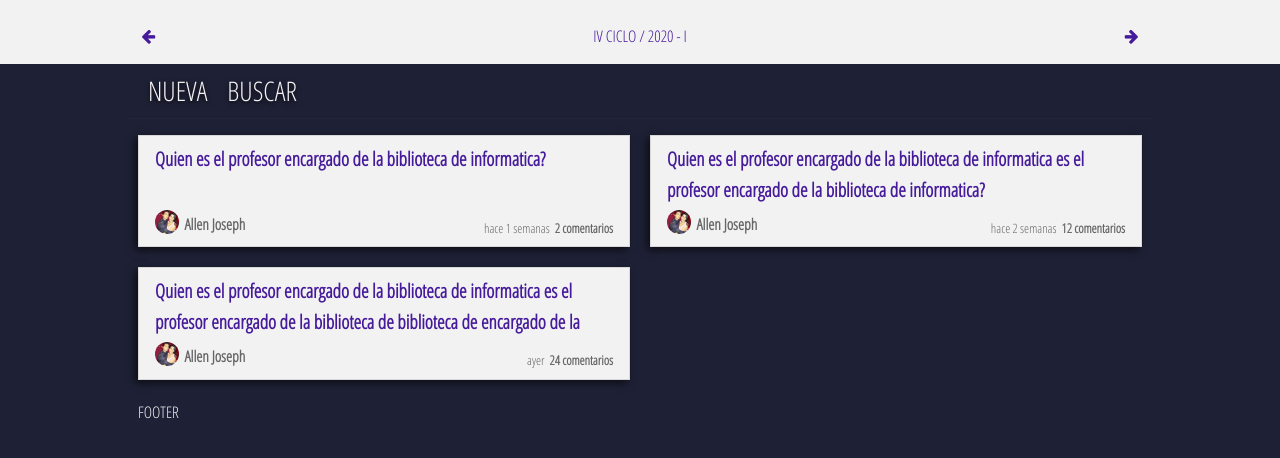
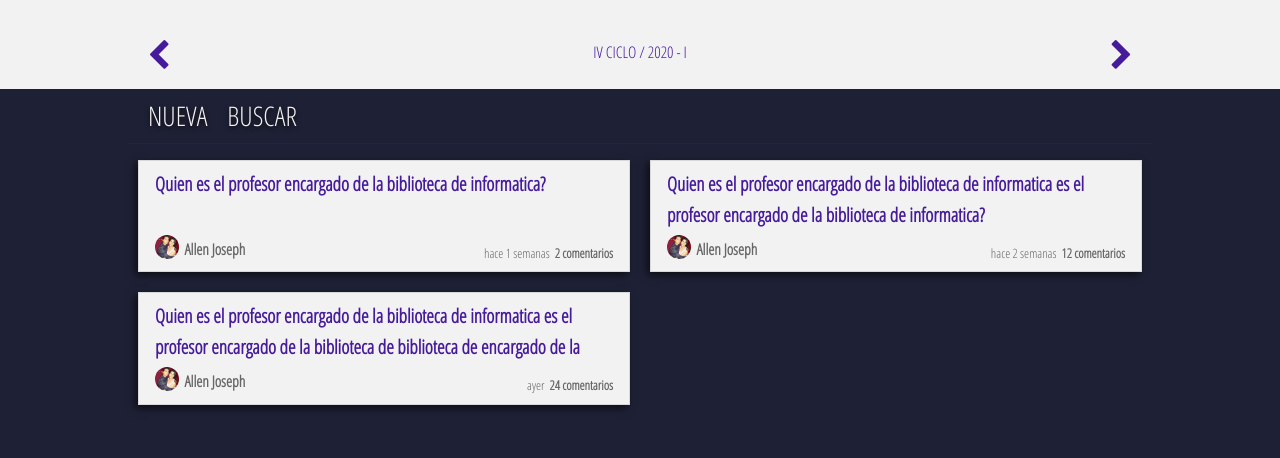
Before and after one commit to allenjoseph/academy, a Django app: template templates/home/index.html in a window 1280 px wide. Shown: the part 54-512 px from the top of the page. Run offline with Django 3.2, Linux system fonts and the light colour scheme; the template is opened without the code that fills it, so the values that code supplies are empty; some libraries are stand-ins or nearby versions.

Commit message:
update app

```diff
--- a/static/css/academy.css
+++ b/static/css/academy.css
@@ -175,14 +175,25 @@ a {
 .light-color h6{
 	color: #222;
 }
-.margin-top-1em{
+.mt1{
     margin-top: 1em;
 }
-.margin-bottom-1em{
+.mb1{
     margin-bottom: 1em;
 }
-.margin-vertical-1em{
-    margin: 1em 0;
+.mv1{
+    margin-top: 1em;
+    margin-bottom: 1em;
+}
+.pt1{
+    padding-top: 1em;
+}
+.pb1{
+    padding-bottom: 1em;
+}
+.pv1{
+    padding-top: 1em;
+    padding-bottom: 1em;
 }
 /*custom classes*/
 #content-courses li{
--- a/templates/footer.html
+++ b/templates/footer.html
@@ -1,3 +1,2 @@
 <div class="medium-12 columns">
-	FOOTER
 </div>
--- a/templates/home/index.html
+++ b/templates/home/index.html
@@ -2,8 +2,8 @@
 {% load i18n %}
 {% load staticfiles %}
 {% block content-light %}
-<div class="large-12 columns margin-vertical-1em">
-    <div class="row">
+<div class="large-12 columns">
+    <div class="row pt1">
         <div class="large-12 columns">
             <h5></h5>
         </div>
@@ -51,14 +51,14 @@
             </ul>
         </div>
     </div>
-    <div class="row">
+    <div class="row pv1">
         <div class="small-2 columns">
-            <a href="#!"><i class="fa fa-arrow-left fa-fw"></i></a>
+            <a href="#!"><i class="fa fa-chevron-left fa-fw fa-2x"></i></a>
         </div>
         <div class="small-8 columns text-center">
             <a href="#!">IV CICLO / 2020 - I</a></div>
         <div class="small-2 columns text-right">
-            <a href="#!"><i class="fa fa-arrow-right fa-fw"></i></a>
+            <a href="#!"><i class="fa fa-chevron-right fa-fw fa-2x"></i></a>
         </div>
     </div>
 </div>
```
Also changed, not shown: 1 other file.
